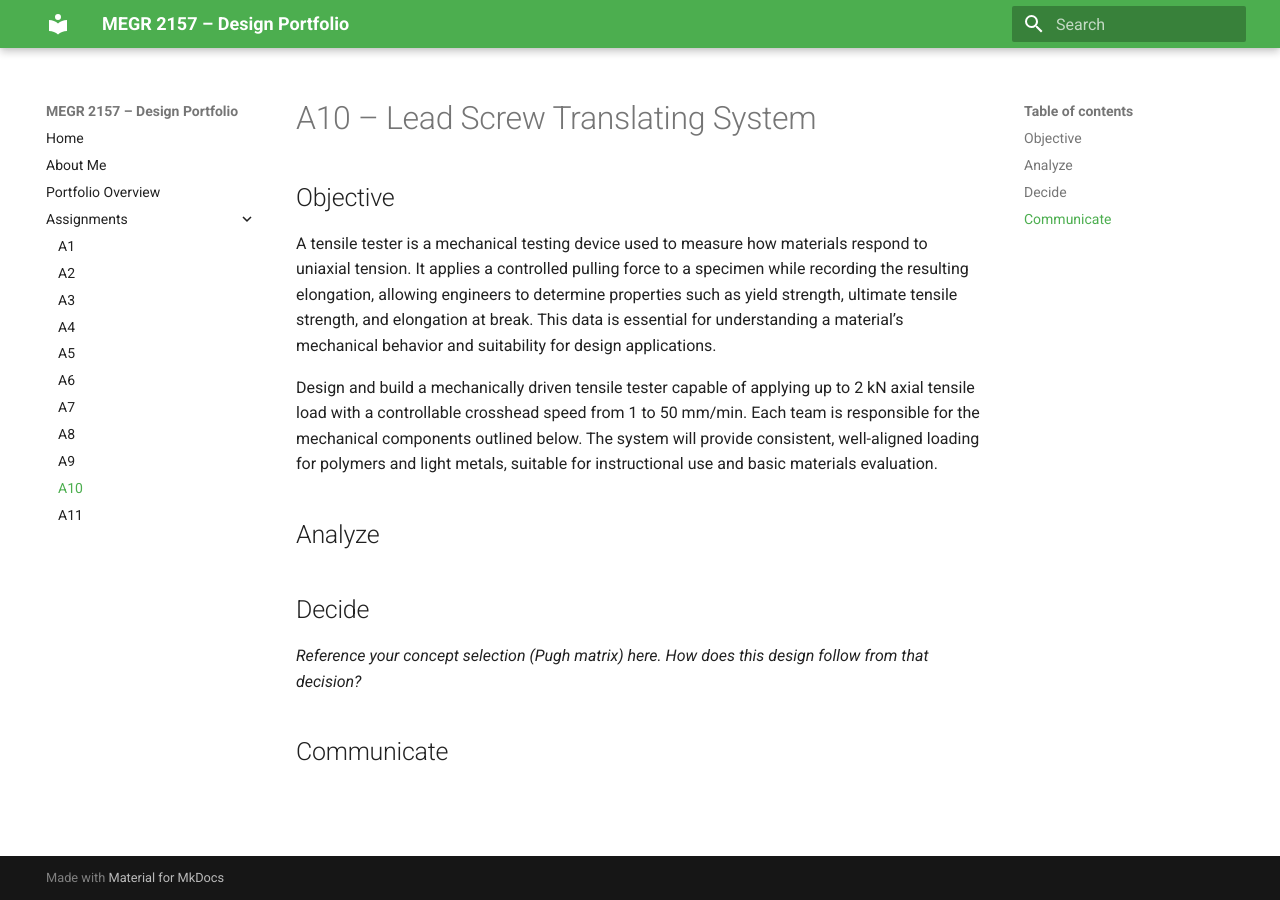
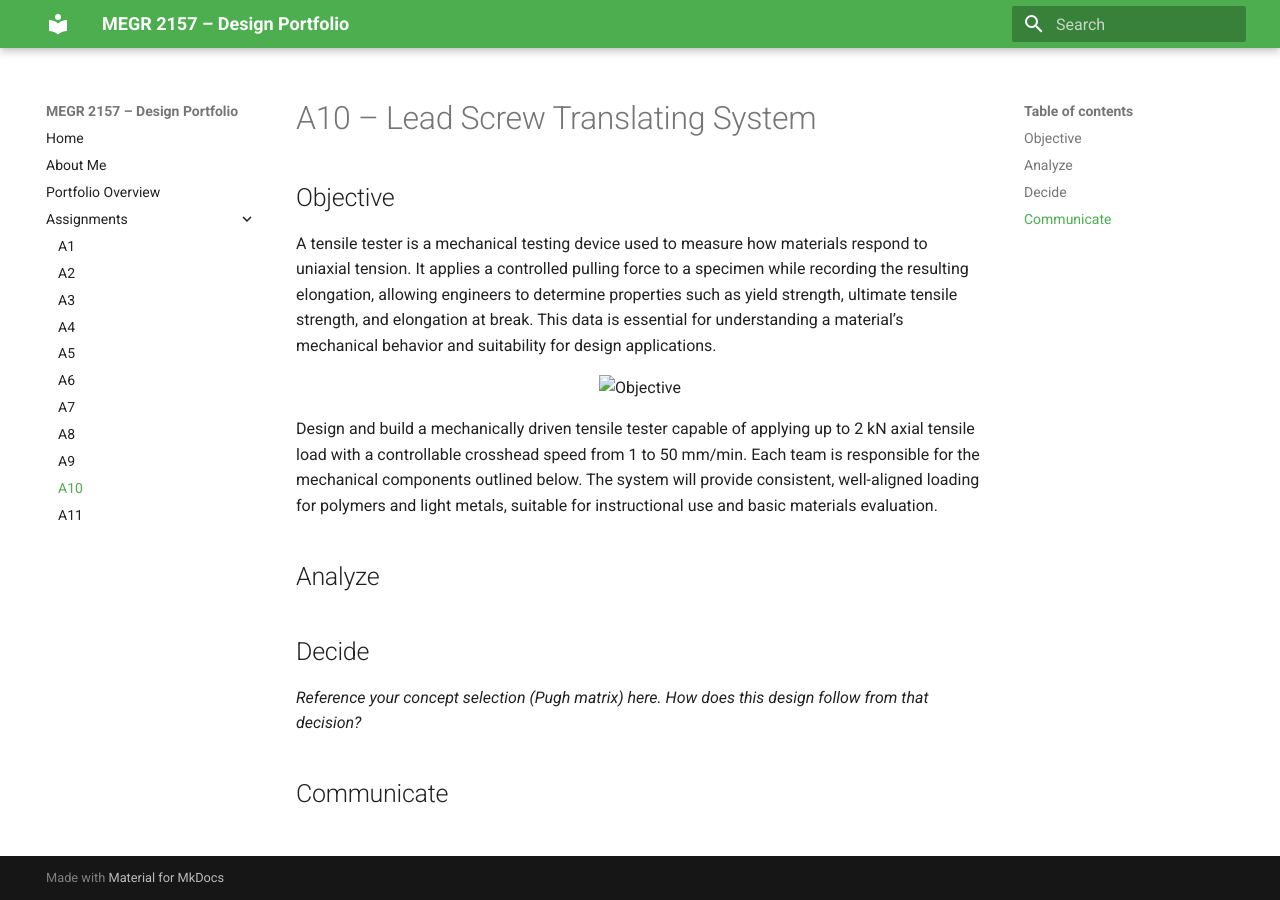
Before and after one commit to SanjayKashyap24/design-projects-portfolio, an MkDocs documentation site: the page built from docs/assignments/A10/index.md, in a window 1280 px wide. Built offline with MkDocs 1.6.1 and Material for MkDocs 9.7.7, drawn with Linux system fonts in a browser that asks for light colours.

Commit message:
Add image for tensile tester objective
Added an image to illustrate the objective of the tensile tester.

```diff
--- a/docs/assignments/A10/index.md
+++ b/docs/assignments/A10/index.md
@@ -4,8 +4,9 @@
 
 A tensile tester is a mechanical testing device used to measure how materials respond to uniaxial tension. It applies a controlled pulling force to a specimen while recording the resulting elongation, allowing engineers to determine properties such as yield strength, ultimate tensile strength, and elongation at break. This data is essential for understanding a material’s mechanical behavior and suitability for design applications.
 
-
-
+<div style="text-align: center;">
+  <img src="Objective.png" alt="Objective">
+</div>
 
 Design and build a mechanically driven tensile tester capable of applying up to 2 kN axial tensile load with a controllable crosshead speed from 1 to 50 mm/min. Each team is responsible for the mechanical components outlined below. The system will provide consistent, well-aligned loading for polymers and light metals, suitable for instructional use and basic materials evaluation.
 
```
